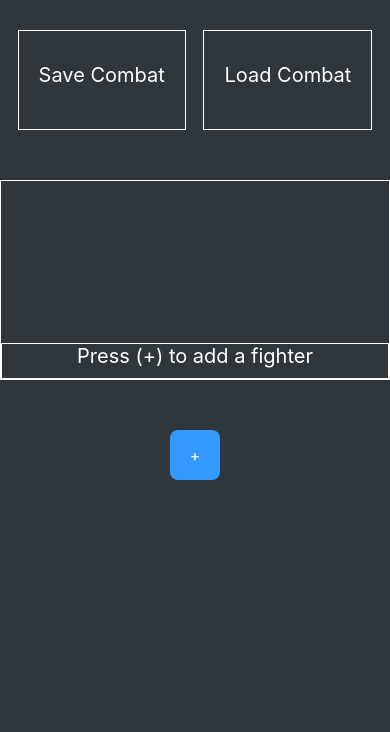
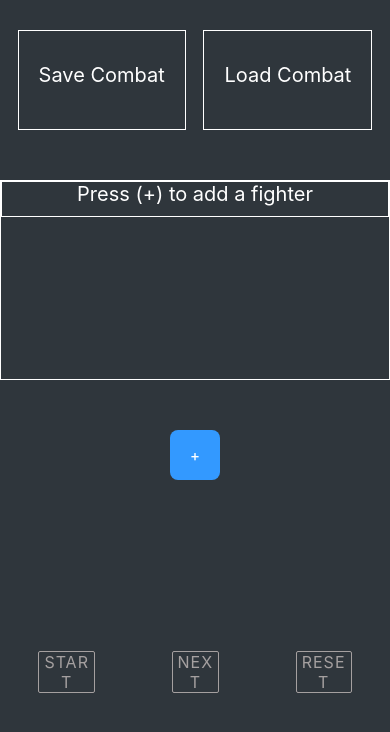
Before and after one commit to applied-sorcery/dnd-init-tracker, a React Native app: screen /CombatContainer in a window 390 px wide. Shown: the top 732 px of the page. Built offline with nearby package versions, Linux system fonts and the light colour scheme.

Commit message:
next fighter highlights each list item

```diff
--- a/Style.js
+++ b/Style.js
@@ -122,8 +122,7 @@ const Styles = StyleSheet.create({
   },
 
   highlightFighter: {
-    borderColor: '#000',
-    borderWidth: 2,
+    backgroundColor: '#000',
   },
 
 });
--- a/src/components/FighterList.js
+++ b/src/components/FighterList.js
@@ -19,8 +19,8 @@ const FighterList = ({ combatObject, onAddFighterPress }) => {
     return (
       <View style={
         (combatObject.fighters.indexOf(item) === combatObject.whoseTurn) ?
-          Styles.fighterListItem
-          : [Styles.fighterListItem, Styles.highlightFighter]
+          [Styles.fighterListItem, Styles.highlightFighter]
+          : Styles.fighterListItem
       }>
         <AppText style={{marginRight: 18}}>[ init: {item.initScore} ]</AppText>
         <AppText>{item.name}</AppText>
@@ -43,8 +43,9 @@ const FighterList = ({ combatObject, onAddFighterPress }) => {
           borderColor: '#fff',
         }}
         contentContainerStyle={{
-          flex: 1,
-          justifyContent: 'flex-end',
+          // pushes list items to bottom, but flex breaks scrolling
+          //flex: 1,
+          //justifyContent: 'flex-end',
         }}
         data={combatObject.fighters}
         renderItem={FighterListItem}
```
Also changed, not shown: src/components/CombatView.js (+1 -13 lines).
